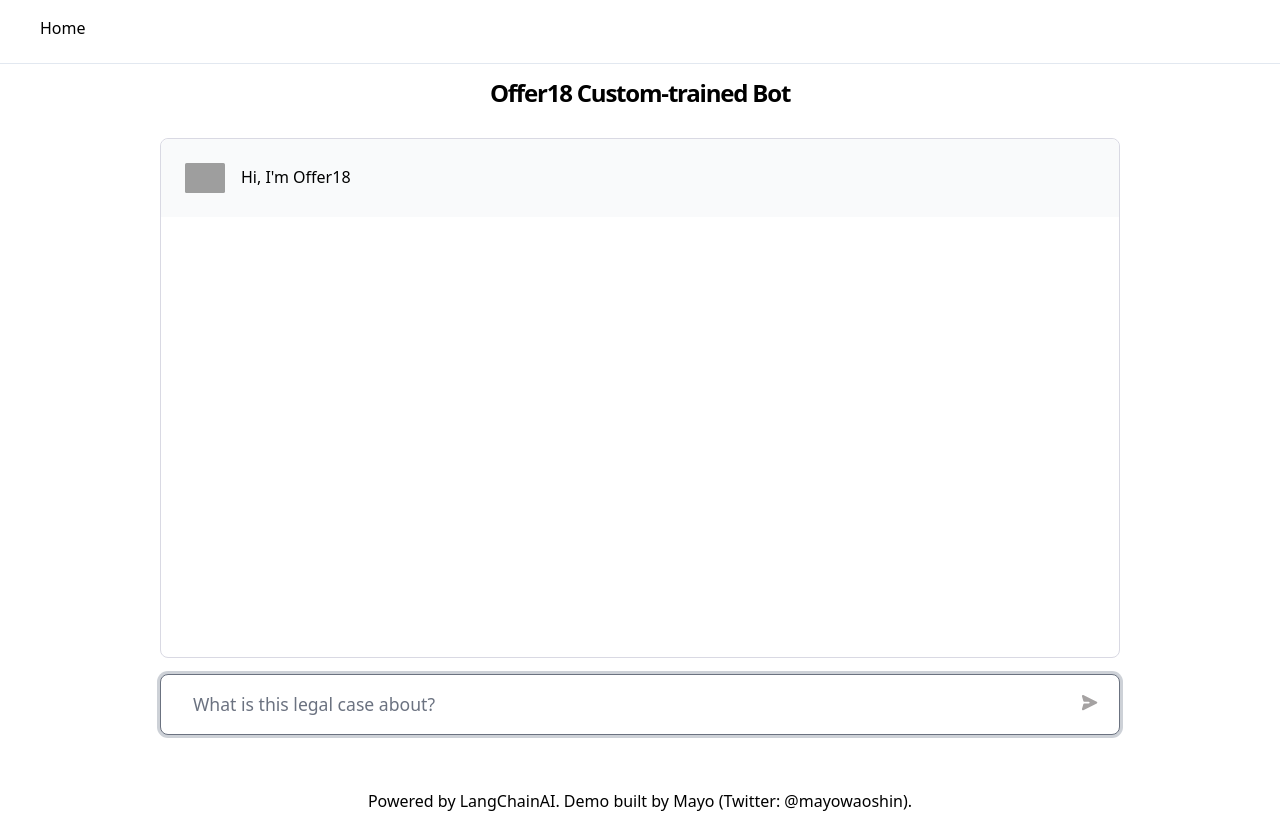
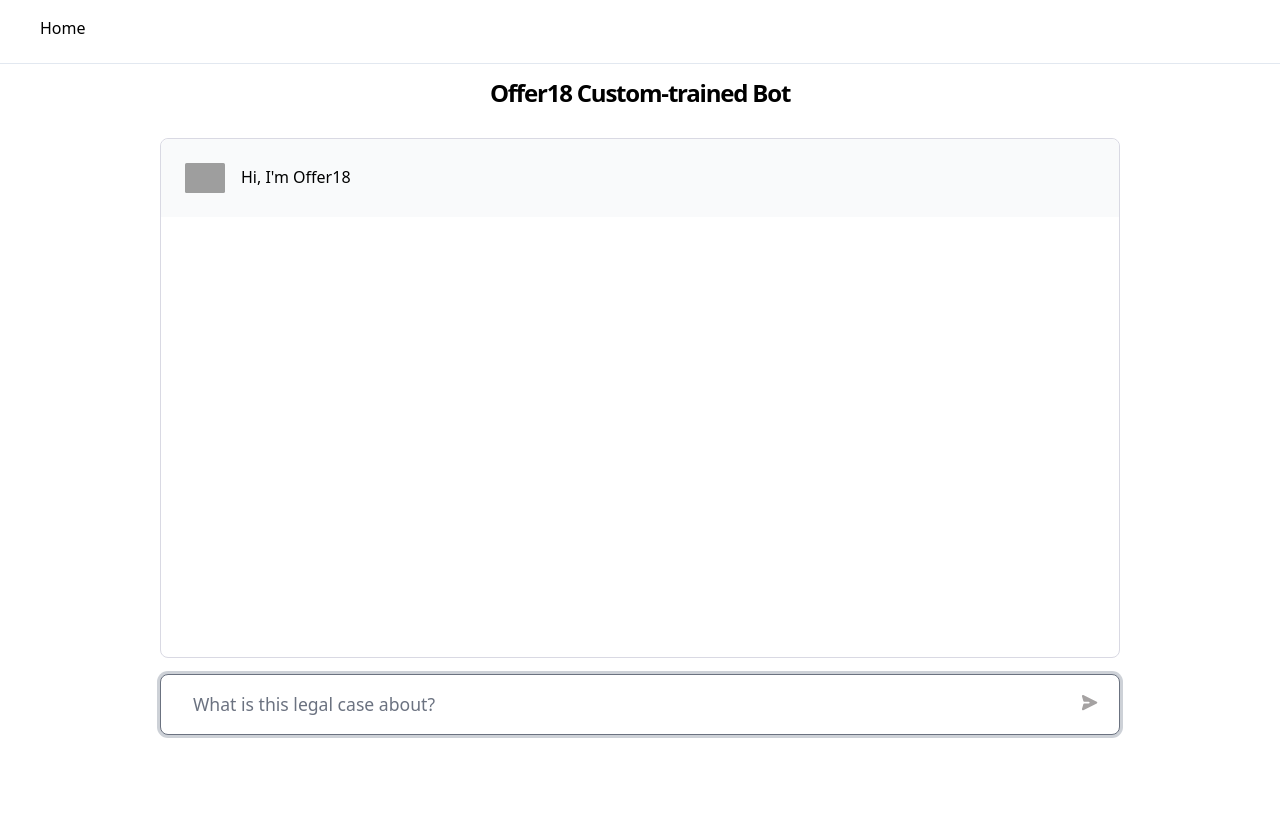
Before and after one commit to ManpreetSingh-o18/bot.github.io, a Next.js app: page / in a window 1280 px wide. After the commit the page ends 800 px from the top, so only its background shows below. Built offline with nearby package versions, Linux system fonts and the light colour scheme; grey boxes are pictures that could not be loaded.

Commit message:
Footer Removed

```diff
--- a/pages/index.tsx
+++ b/pages/index.tsx
@@ -318,11 +318,6 @@
             )}
           </main>
         </div>
-        <footer className="m-auto p-4">
-          <a href="https://twitter.com/mayowaoshin">
-            Powered by LangChainAI. Demo built by Mayo (Twitter: @mayowaoshin).
-          </a>
-        </footer>
       </Layout>
     </>
   );
```
